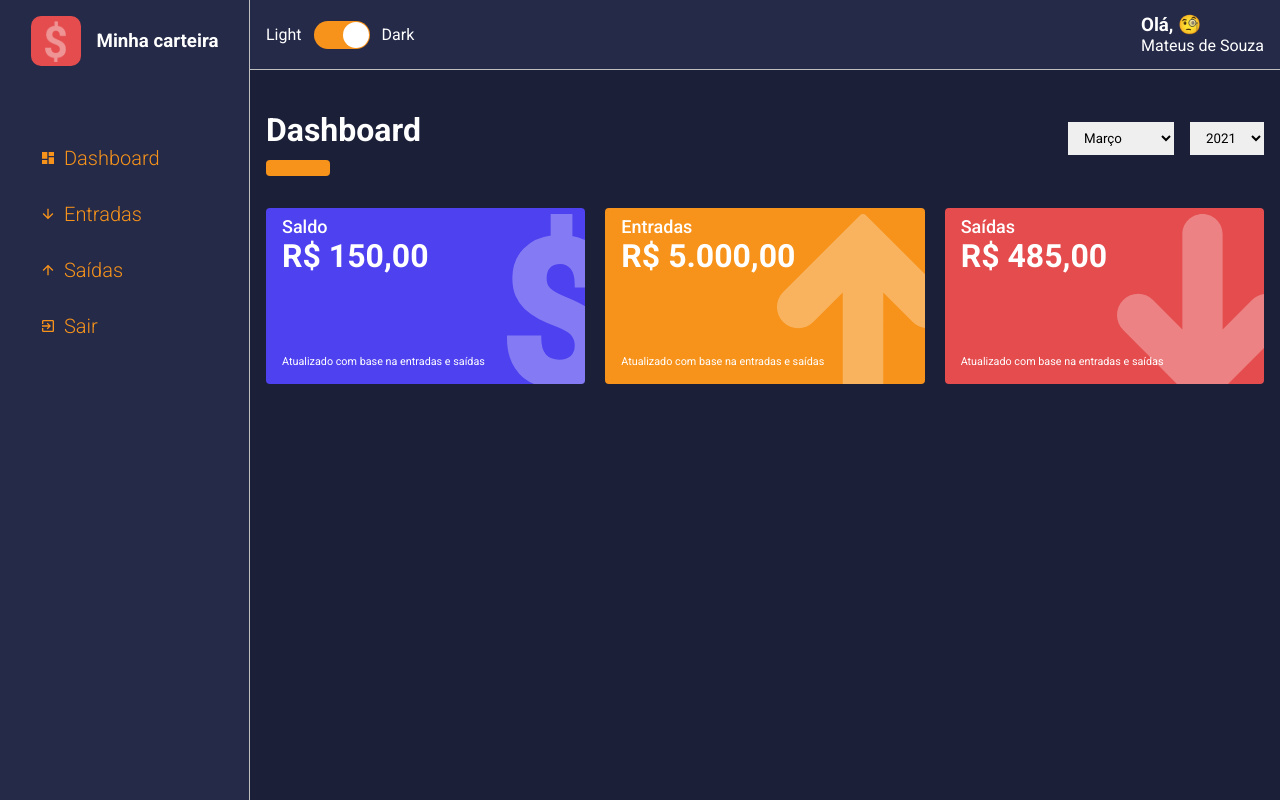
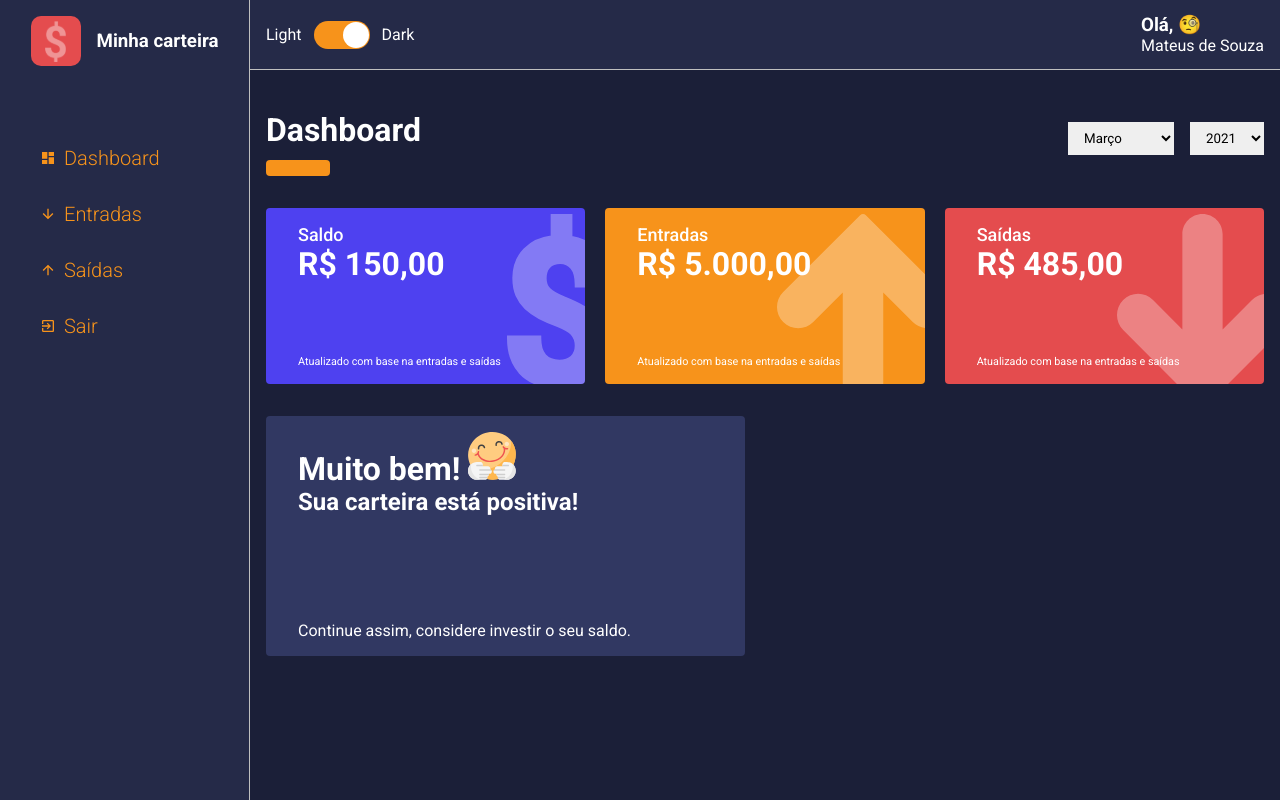
Before and after one commit to mateussp97/dashboard-reactts, a React (Create React App) app: page /dashboard in a window 1280 px wide. Built offline with nearby package versions, Linux system fonts and the light colour scheme.

Commit message:
add: MessageBox component

```diff
--- /dev/null
+++ b/src/components/MessageBox/index.tsx
@@ -0,0 +1,56 @@
+import React from "react";
+import styled from "styled-components";
+import happy from "../../assets/happy.svg";
+import sad from "../../assets/sad.svg";
+
+interface IMessageBoxProps {
+  title: string;
+  description: string;
+  footerText: string;
+  icon: string;
+}
+
+const MessageBox: React.FC<IMessageBoxProps> = ({
+  title,
+  description,
+  footerText,
+  icon,
+}) => {
+  return (
+    <Container>
+      <header>
+        <h1>
+          {title} <img src={icon} alt="Ícone" />
+        </h1>
+        <h2>{description}</h2>
+      </header>
+      <footer>
+        <span>{footerText}</span>
+      </footer>
+    </Container>
+  );
+};
+
+const Container = styled.div`
+  width: 48%;
+  height: 240px;
+
+  background: ${(props) => props.theme.colors.tertiary};
+  color: ${(props) => props.theme.colors.white};
+
+  padding: 1rem 2rem;
+  margin: 2rem 0;
+
+  border-radius: 0.25rem;
+
+  display: flex;
+  flex-direction: column;
+  align-items: flex-start;
+  justify-content: space-between;
+
+  > header img {
+    width: 3rem;
+  }
+`;
+
+export default MessageBox;
--- a/src/components/WalletBox/index.tsx
+++ b/src/components/WalletBox/index.tsx
@@ -63,7 +63,7 @@
   background: ${(props) => props.color};
   color: ${(props) => props.theme.colors.white};
   border-radius: 0.25rem;
-  padding: 0.5rem 1rem;
+  padding: 1rem 2rem;
   overflow: hidden;
 
   position: relative;
--- a/src/pages/Dashboard/index.tsx
+++ b/src/pages/Dashboard/index.tsx
@@ -7,6 +7,9 @@
 import SelectInput from "../../components/SelectInput";
 import listOfMonths from "../../utils/months";
 import WalletBox from "../../components/WalletBox";
+import MessageBox from "./../../components/MessageBox/index";
+import happy from "../../assets/happy.svg";
+import sad from "../../assets/sad.svg";
 
 interface IRoutParams {
   match: {
@@ -105,6 +108,12 @@
           icon="arrowDown"
           color="#e44c4e"
         />
+        <MessageBox
+          title="Muito bem!"
+          description="Sua carteira está positiva!"
+          icon={happy}
+          footerText="Continue assim, considere investir o seu saldo."
+        />
       </Content>
     </Container>
   );
@@ -116,6 +125,7 @@
   display: flex;
   align-items: center;
   justify-content: space-between;
+  flex-wrap: wrap;
 `;
 
 export default Dashboard;
```
